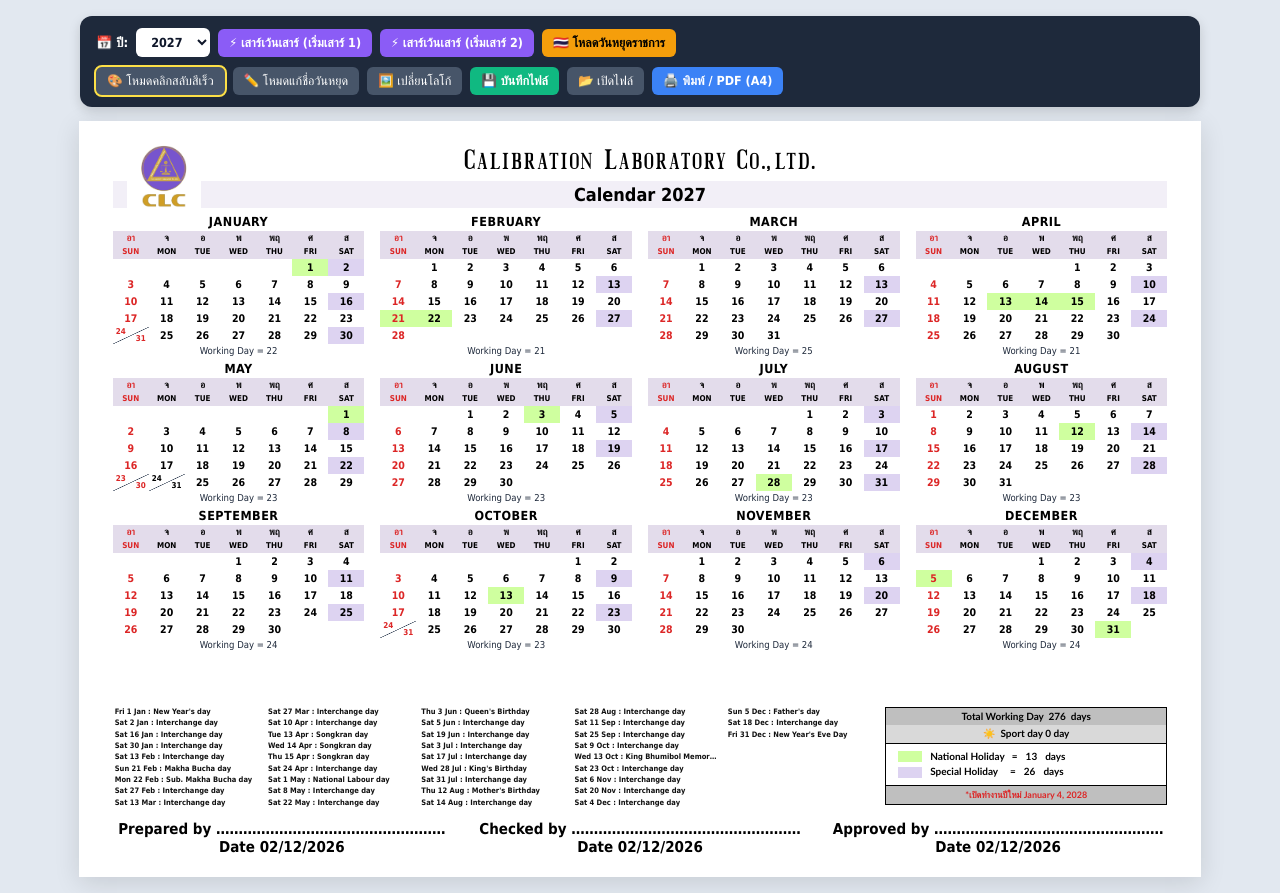
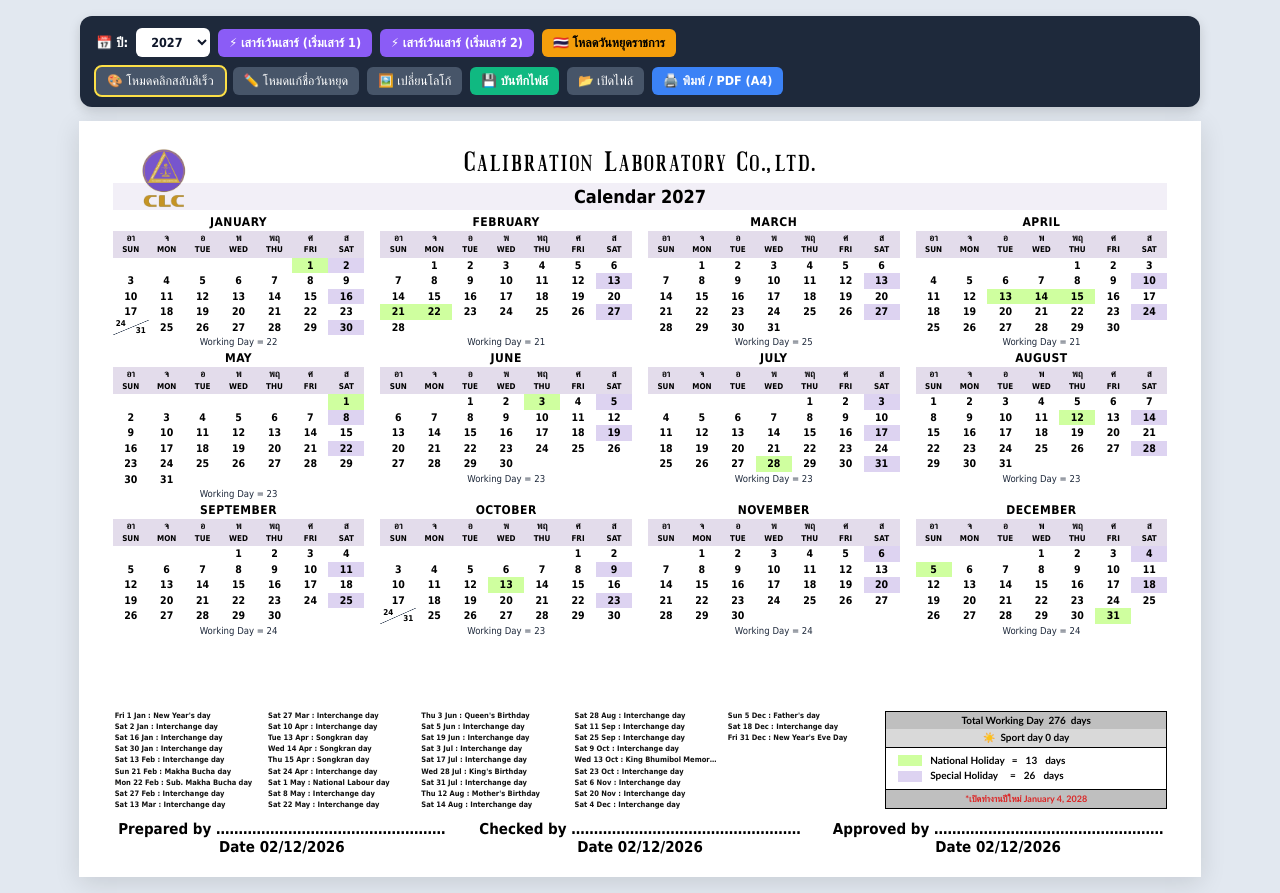
Before and after one commit to gano3011-maker/company-calendar, a plain HTML site: page index.html in a window 1280 px wide. Drawn offline with Linux system fonts and the light colour scheme; a web font is replaced by a local one.

Commit message:
Update index.html

```diff
--- a/index.html
+++ b/index.html
@@ -72,26 +72,27 @@
       overflow: hidden;
     }
 
-    /* ส่วนหัว: โลโก้ใหญ่ (ตัดพื้นขาว) + ชื่อบริษัท + แถบสีม่วงอ่อนคาดยาวด้านหลังโลโก้ */
+    /* ส่วนหัว: โลโก้ใหญ่ (ตัดพื้นขาวแนบสนิท) + ชื่อบริษัท + แถบสีม่วงอ่อนคาดยาวด้านหลังโลโก้ */
     .cal-header {
       position: relative;
-      margin-bottom: 6px;
+      margin-bottom: 5px;
+      padding-top: 2px;
     }
     .logo-box {
       position: absolute;
-      left: 14px;
-      top: -2px;
+      left: 16px;
+      top: 2px;
       z-index: 2;
-      height: 74px;
+      height: 70px;
       display: flex;
       align-items: center;
       pointer-events: none;
+      mix-blend-mode: multiply; /* วางไว้ที่กล่องเพื่อให้ตัดพื้นขาวทะลุไปเห็นแถบสีม่วงด้านหลังได้จริง */
     }
     .logo-box img {
-      max-height: 74px;
-      max-width: 150px;
+      max-height: 70px;
+      max-width: 145px;
       object-fit: contain;
-      mix-blend-mode: multiply; /* ตัดพื้นหลังสีขาวของโลโก้ออก ให้แถบสีม่วงคาดผ่านด้านหลังได้เนียนๆ */
     }
     .title-block {
       width: 100%;
@@ -109,7 +110,7 @@
     }
     .cal-subtitle-bar {
       width: 100%;
-      background-color: #F2EFF7; /* สีม่วงอ่อนลง 1 ระดับ */
+      background-color: #F2EFF7;
       text-align: center;
       padding: 3px 0;
     }
@@ -125,14 +126,14 @@
     .months-grid {
       display: grid;
       grid-template-columns: repeat(4, 1fr);
-      gap: 5px 16px;
+      gap: 4px 16px;
       margin-bottom: 4px;
     }
     .month-card { border: none; }
     .month-title {
       text-align: center;
       font-family: 'supermarket', Tahoma, sans-serif;
-      font-size: 12.5px;
+      font-size: 12px;
       font-weight: bold;
       padding: 0 0 2px 0;
       letter-spacing: 0.5px;
@@ -146,27 +147,28 @@
       text-align: center;
       font-family: 'supermarket', Tahoma, sans-serif;
       border: none;
-      height: 17px;
-      line-height: 17px;
+      height: 15.5px;
+      line-height: 15.5px;
       font-size: 10.5px;
+      color: #000;
     }
-    /* แถบหัวตารางแต่ละเดือนสีม่วงอ่อนลง 1 ระดับ */
+    /* แถบหัวตารางแต่ละเดือนสีม่วงอ่อน */
     .month-table tr.th-th th {
       background: #E3DCEB;
       font-size: 9.5px;
       font-weight: bold;
-      height: 14px;
-      line-height: 14px;
+      height: 13.5px;
+      line-height: 13.5px;
     }
     .month-table tr.th-en th {
       background: #E3DCEB;
       font-size: 8px;
       font-weight: bold;
-      height: 13px;
-      line-height: 13px;
+      height: 12.5px;
+      line-height: 12.5px;
       padding-bottom: 1px;
     }
-    .sun-col { color: #dc2626 !important; }
+    .sun-col { color: #000000 !important; }
     .day-cell {
       cursor: pointer;
       font-weight: bold;
@@ -180,7 +182,7 @@
     .bg-special  { background-color: #DDD3F1 !important; }
     .bg-sport    { background-color: #FEF08A !important; }
 
-    /* ช่องวันที่คู่แบบมีเส้นทแยงมุมเหมือน Excel */
+    /* ช่องวันที่คู่แบบมีเส้นทแยงมุม (เฉพาะวันสุดท้ายของเดือน) */
     .split-cell {
       position: relative;
       padding: 0 !important;
@@ -188,14 +190,14 @@
     }
     .split-top {
       position: absolute;
-      top: 1px;
+      top: 0.5px;
       left: 3px;
       font-size: 8px;
       line-height: 1;
     }
     .split-bottom {
       position: absolute;
-      bottom: 1px;
+      bottom: 0.5px;
       right: 3px;
       font-size: 8px;
       line-height: 1;
@@ -226,7 +228,7 @@
       font-family: Tahoma, sans-serif;
       font-size: 7.5px;
       font-weight: bold;
-      line-height: 1.38;
+      line-height: 1.35;
       color: #111;
     }
     .hol-item {
@@ -285,12 +287,12 @@
       color: #dc2626;
     }
 
-    /* ช่องเซ็นชื่อด้านล่างสุด (พอดี 1 หน้าพร้อมพื้นที่เซ็น) */
+    /* ช่องเซ็นชื่อด้านล่างสุด */
     .sign-row {
       display: grid;
       grid-template-columns: repeat(3, 1fr);
       gap: 20px;
-      margin-top: 12px;
+      margin-top: 10px;
       padding-bottom: 2px;
       font-family: 'KodchiangUPC', Tahoma, sans-serif;
       font-size: 15px;
@@ -323,7 +325,7 @@
     }
     .modal-actions { display: flex; gap: 8px; justify-content: flex-end; margin-top: 14px; }
 
-    /* ตั้งค่าพิมพ์ 1 หน้า A4 แนวนอนเป๊ะ ไม่ล้นหน้า 2 */
+    /* ตั้งค่าพิมพ์ 1 หน้า A4 แนวนอนเป๊ะ */
     @page { size: A4 landscape; margin: 4mm; }
     @media print {
       html, body {
@@ -551,10 +553,15 @@
       const daysInMonth = new Date(currentYear, m + 1, 0).getDate();
       let monthWork = 0;
 
-      const cells = Array(35).fill(null).map(() => []);
+      // ถ้าเกิน 35 ช่องแค่วันเดียว (วันสุดท้ายของเดือน) ให้ยุบเป็นช่องทแยงมุมในแถวที่ 5
+      // แต่ถ้าเกิน 2 วัน (เช่น 30 และ 31) ให้ขึ้นแถวที่ 6 แยกช่องชัดเจน
+      const needSixRows = (firstDay + daysInMonth) > 36;
+      const totalRows = needSixRows ? 6 : 5;
+      const cells = Array(totalRows * 7).fill(null).map(() => []);
+
       for (let d = 1; d <= daysInMonth; d++) {
         const pos = firstDay + d - 1;
-        const idx = pos < 35 ? pos : pos - 7;
+        const idx = (!needSixRows && pos >= 35) ? pos - 7 : pos;
         cells[idx].push(d);
 
         const dow = new Date(currentYear, m, d).getDay();
@@ -572,7 +579,7 @@
       totalWork += monthWork;
 
       let rowsHtml = '';
-      for (let r = 0; r < 5; r++) {
+      for (let r = 0; r < totalRows; r++) {
         rowsHtml += '<tr>';
         for (let c = 0; c < 7; c++) {
           const daysArr = cells[r * 7 + c];
```
